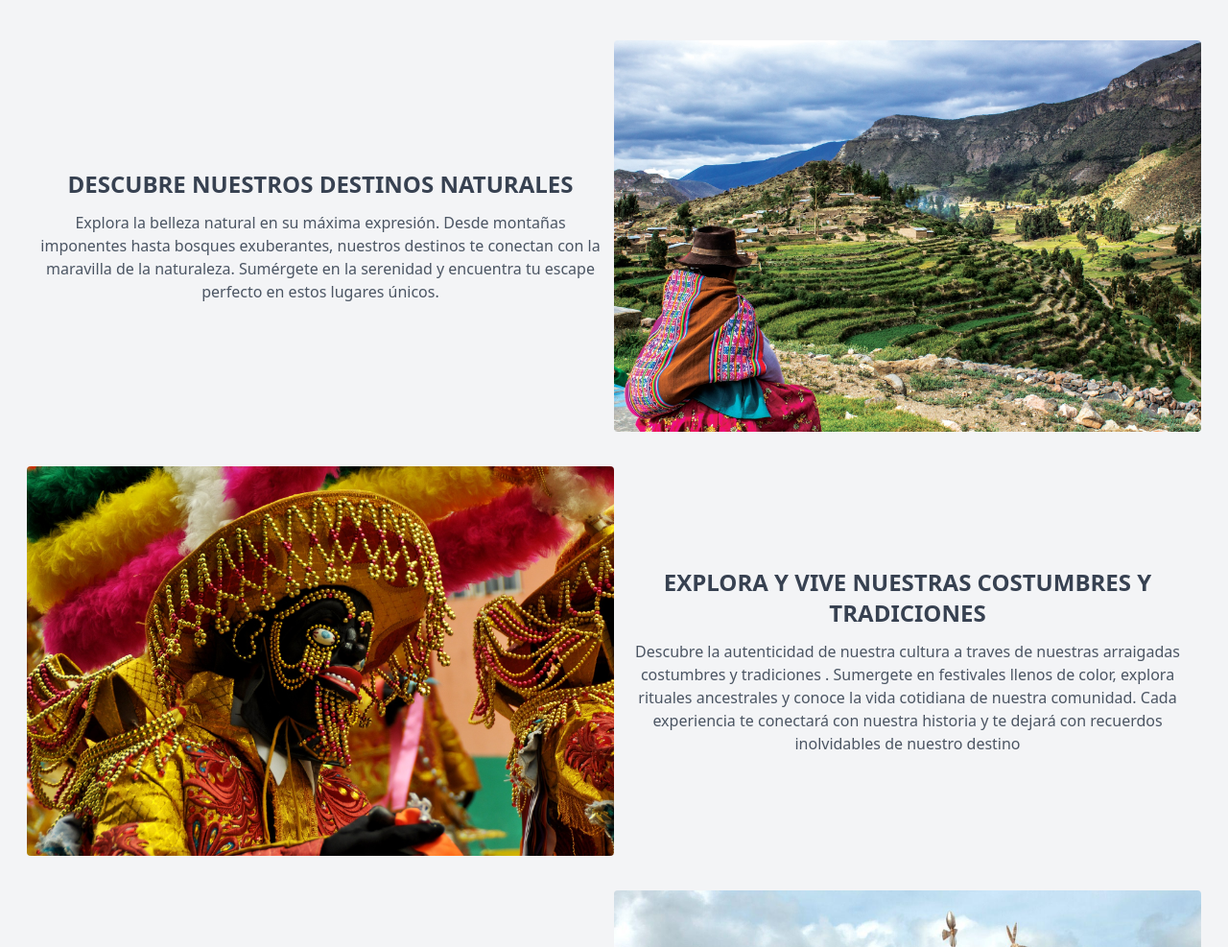
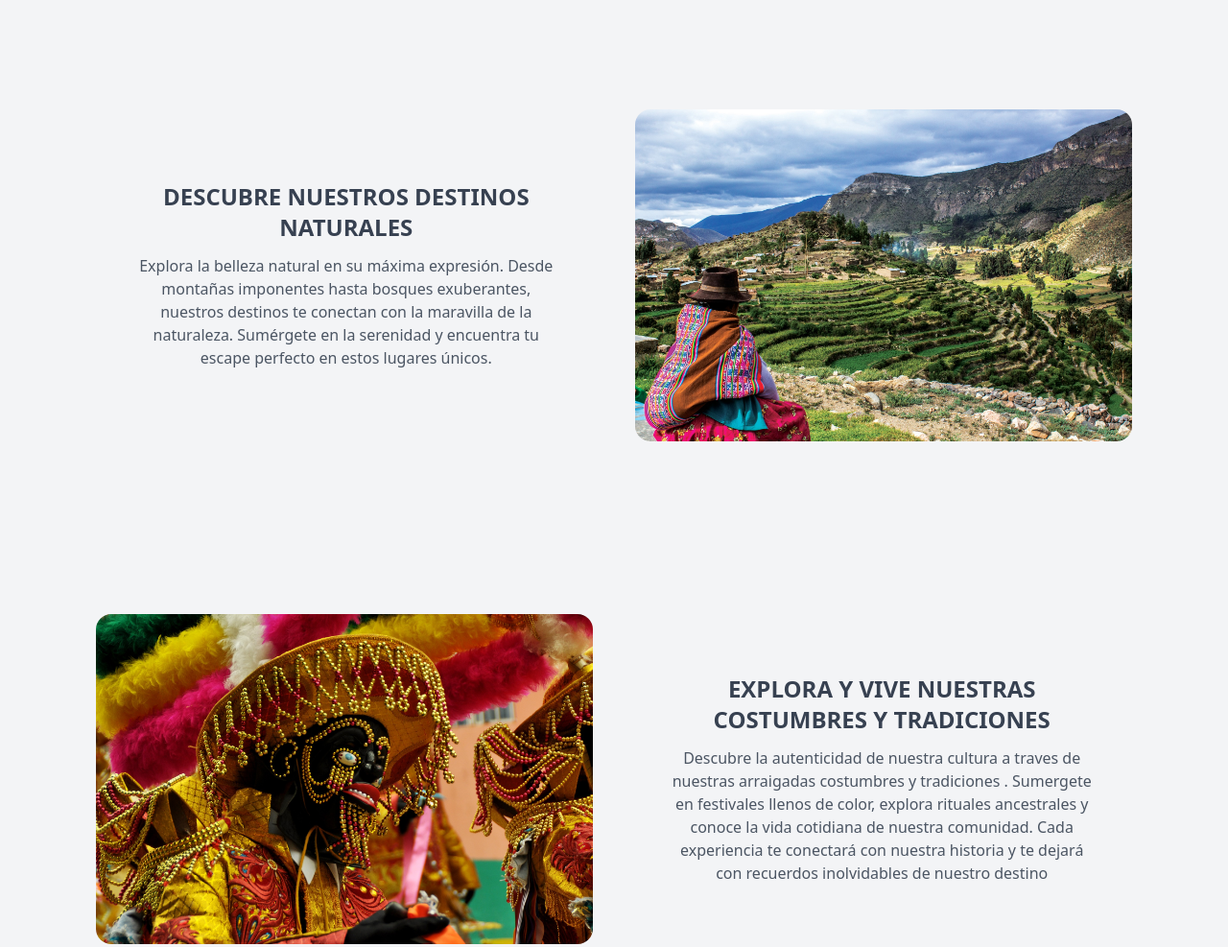
Before and after one commit to devbryan02/turismo-startup, an Astro site: page / in a window 1280 px wide. Shown: the part 720-1707 px from the top of the page at 96% size. Built offline with nearby package versions, Linux system fonts and the light colour scheme; Astro itself is replaced by a stand-in of ours.

Commit message:
add pading cards costumbres

```diff
--- a/src/cards/cardsCostumbres.astro
+++ b/src/cards/cardsCostumbres.astro
@@ -8,12 +8,12 @@ interface Props {
 const {title, text, srcImg, index} = Astro.props
 ---
 
-<div class={`flex p-2 flex-col md:flex-row justify-between items-center ${index == 1 ? 'md:flex-row-reverse ' : ''}`}>
-    <div class="flex flex-col gap-3 justify-center w-full md:w-1/2  p-0 md:p-3">
+<div class={`flex p-5 md:p-20 flex-col  md:flex-row gap-10 justify-between items-center ${index == 1 ? 'md:flex-row-reverse ' : ''}`}>
+    <div class="flex flex-col gap-3 justify-center w-full md:w-1/2 p-5 md:p-10">
         <h5 class="text-2xl font-bold text-center text-gray-700">{title}</h5>
         <p class="text-center text-gray-600">{text}</p>
     </div>
     <figure class="w-full md:w-1/2">
-        <img class="rounded" src={srcImg} alt="img costumbres">
+        <img class="rounded-box" src={srcImg} alt="img costumbres">
     </figure>
 </div>
```
